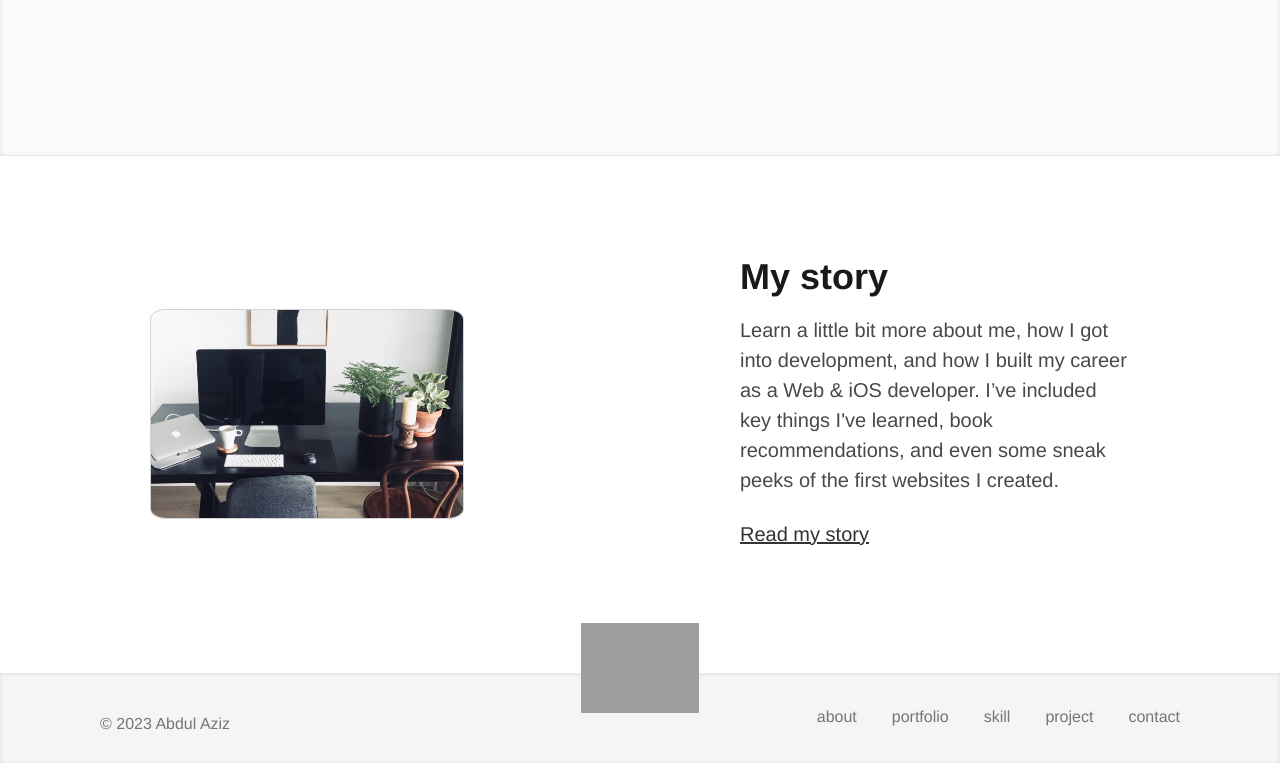
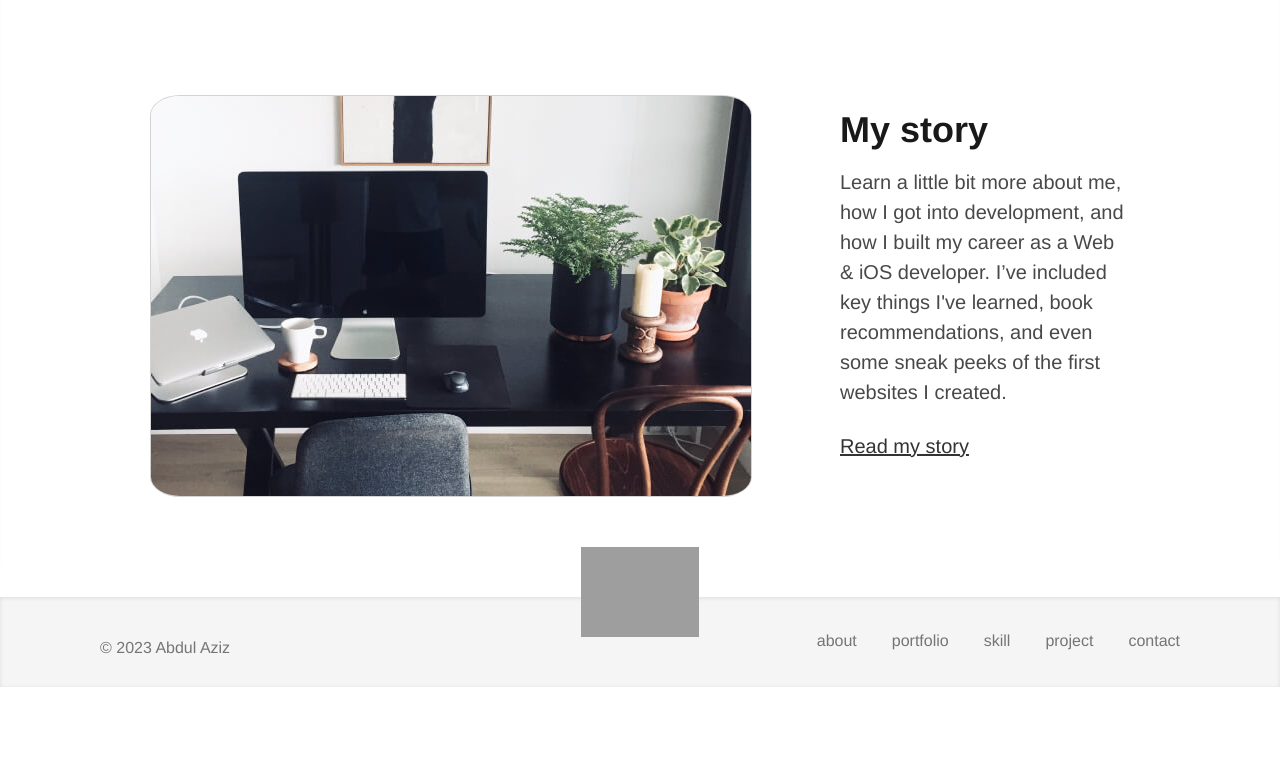
Before and after one commit to aziz6292/portfolio, a plain HTML site: page about.html in a window 1280 px wide. Shown: the part 3001-3764 px from the top of the page. After the commit the page ends 3688 px from the top, so only its background shows below. Drawn offline with Linux system fonts and the light colour scheme; grey boxes are pictures that could not be loaded.

Commit message:
Add files via upload

```diff
--- a/style.css
+++ b/style.css
@@ -569,6 +569,7 @@ section.light{
 .img-random{
   width: 50%;
   margin: 100px;
+
 }
 .img-rand{
   width: 100%;
@@ -579,15 +580,12 @@ section.light{
 
 .text-random{
   width : 50%;
-  margin-left: 100px;
 }
 
 .transition img{
   box-shadow: inset 0px 1px 4px 0px rgba(0, 0, 0, 0.1);
   border: solid 1px;
   border-color: #33333337;
-  width: 80%;
-  height: 50%;
 }
 .transition .certificate-image1{
   rotate: -20deg;
@@ -637,13 +635,14 @@ section.story{
 }
 .story-img{
   width: 50%;
+  margin-right: 100px;
 }
 .story-text{
   width: 50%;
-  margin-left: 200px;
+  margin-left: 100px;
 }
 .story-inner-img{
-  width: 100%;
+
   border-width: 5px;
   border-color: #f1eeee;
   border-style: solid;
```
